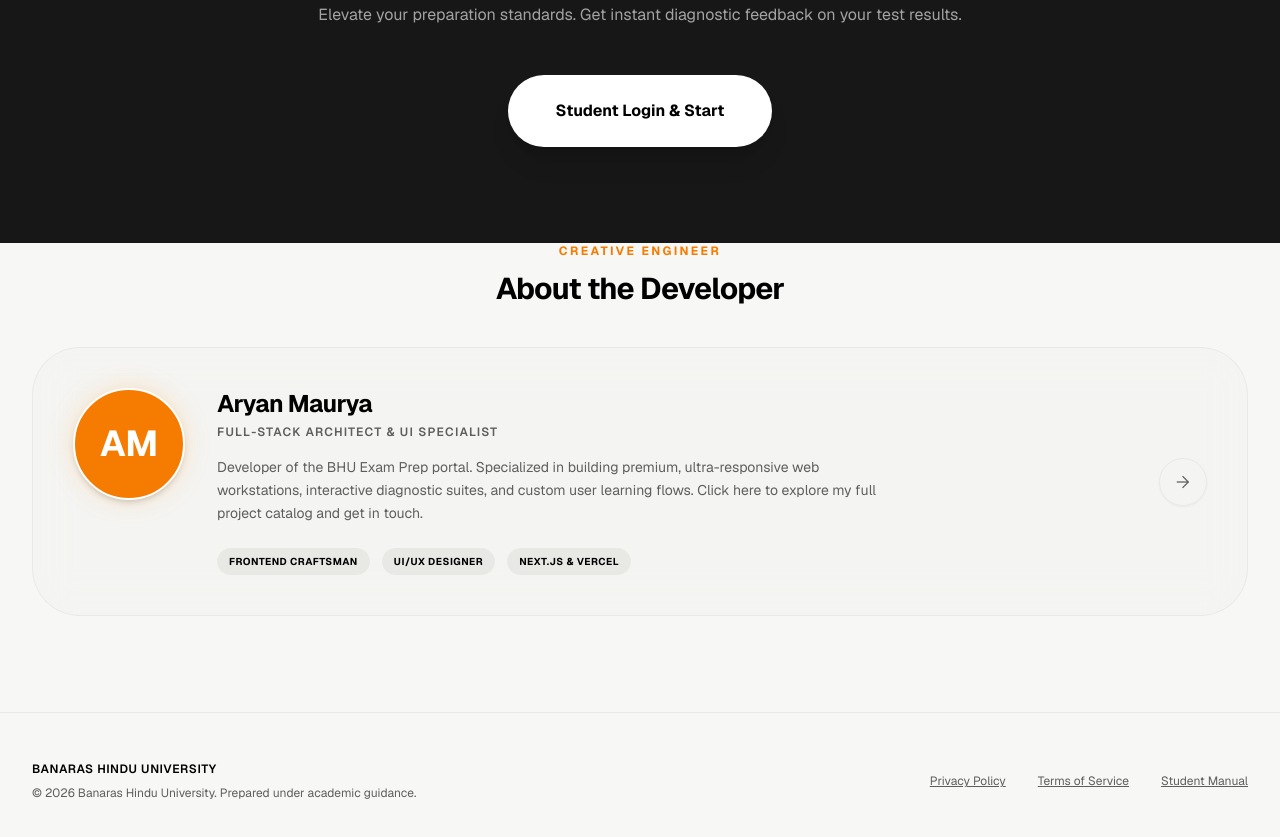
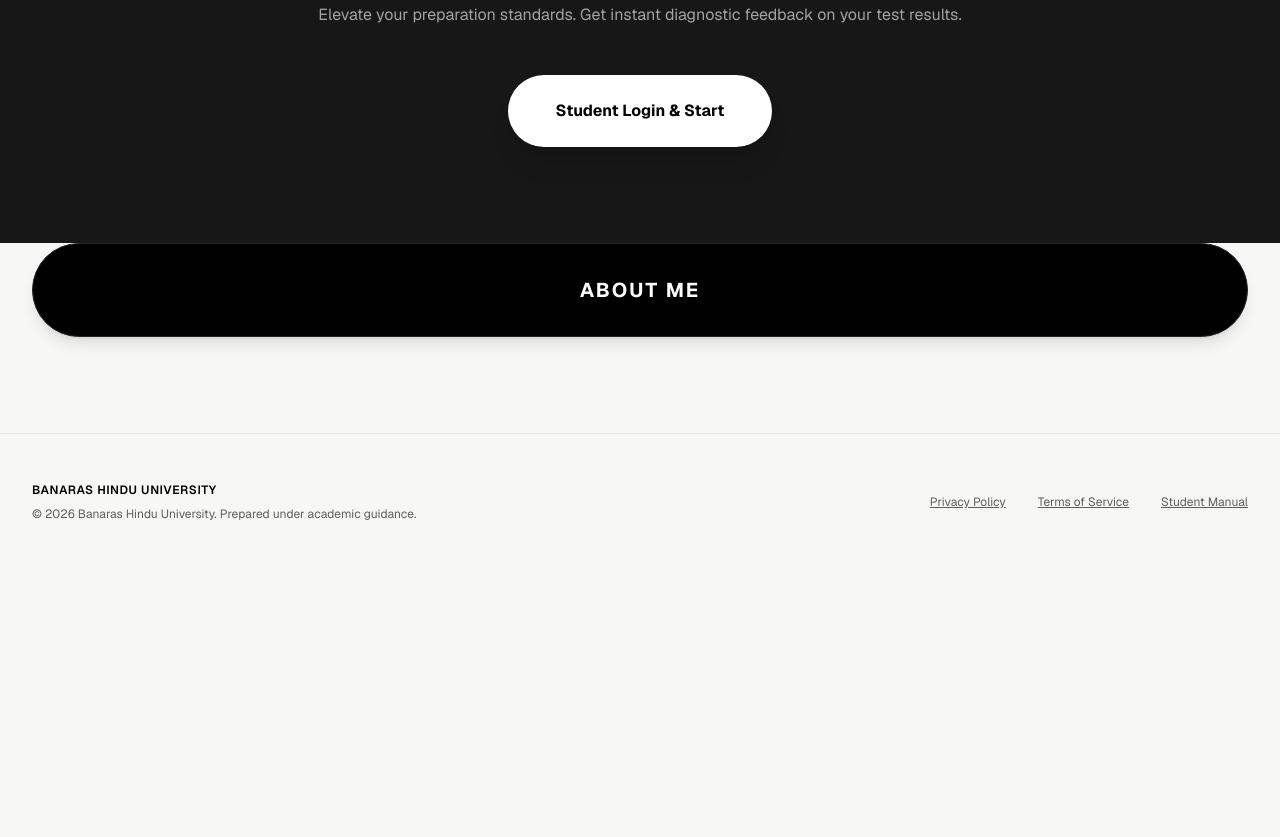
Before and after one commit to aryanRN2/BHU-EXAM, a website: page index.html in a window 1280 px wide. Shown: the part 2137-2974 px from the top of the page. After the commit the page ends 2707 px from the top, so only its background shows below. Drawn offline with nearby package versions, Linux system fonts and the light colour scheme.

```diff
--- a/index.html
+++ b/index.html
@@ -254,45 +254,8 @@
 
 <!-- About Developer Section -->
 <section id="developer" class="mb-24 max-w-container-max mx-auto px-padding-edge w-full">
-    <div class="text-center mb-10">
-        <h2 class="text-xs font-bold text-accent-bhu-saffron uppercase tracking-[0.2em] mb-3">CREATIVE ENGINEER</h2>
-        <p class="text-3xl font-bold text-primary tracking-tight">About the Developer</p>
-    </div>
-
-    <div onclick="window.location.href='https://me-aryan.vercel.app'" class="glass-panel p-8 sm:p-10 rounded-xl hover:shadow-xl hover:-translate-y-1 transition-all duration-300 cursor-pointer border border-border-subtle/80 flex flex-col md:flex-row items-center md:items-start gap-8 relative overflow-hidden group">
-        <!-- Background subtle glow -->
-        <div class="absolute inset-0 bg-gradient-to-r from-accent-bhu-saffron/5 via-accent-neural-purple/5 to-transparent opacity-0 group-hover:opacity-100 transition-opacity duration-500"></div>
-
-        <!-- Profile Avatar initials placeholder instead of picture -->
-        <div class="relative flex-shrink-0">
-            <div class="absolute inset-0 bg-accent-bhu-saffron/20 rounded-full blur-md group-hover:scale-110 transition-transform duration-300"></div>
-            <div class="relative w-24 h-24 sm:w-28 sm:h-28 rounded-full border-2 border-white bg-accent-bhu-saffron text-white flex items-center justify-center font-bold text-3xl sm:text-4xl shadow-md shrink-0 select-none">
-                AM
-            </div>
-        </div>
-
-        <!-- Info Content -->
-        <div class="flex-grow text-center md:text-left space-y-4 relative z-10">
-            <div>
-                <h3 class="text-2xl font-bold text-primary tracking-tight">Aryan Maurya</h3>
-                <p class="text-xs font-semibold text-secondary uppercase tracking-widest mt-1">Full-Stack Architect &amp; UI Specialist</p>
-            </div>
-
-            <p class="text-sm text-secondary max-w-2xl leading-relaxed">
-                Developer of the BHU Exam Prep portal. Specialized in building premium, ultra-responsive web workstations, interactive diagnostic suites, and custom user learning flows. Click here to explore my full project catalog and get in touch.
-            </p>
-
-            <div class="flex flex-wrap items-center justify-center md:justify-start gap-3 pt-2">
-                <span class="bg-primary/5 text-primary text-[10px] font-bold px-3 py-1.5 rounded-full uppercase tracking-wider">Frontend Craftsman</span>
-                <span class="bg-primary/5 text-primary text-[10px] font-bold px-3 py-1.5 rounded-full uppercase tracking-wider">UI/UX Designer</span>
-                <span class="bg-primary/5 text-primary text-[10px] font-bold px-3 py-1.5 rounded-full uppercase tracking-wider">Next.js &amp; Vercel</span>
-            </div>
-        </div>
-
-        <!-- Interactive indicator -->
-        <div class="flex-shrink-0 self-center hidden sm:flex w-12 h-12 rounded-full border border-border-subtle text-secondary items-center justify-center group-hover:bg-primary group-hover:text-white group-hover:scale-105 transition-all duration-300 shadow-sm">
-            <span class="material-symbols-outlined text-[20px] group-hover:translate-x-0.5 transition-transform">arrow_forward</span>
-        </div>
+    <div onclick="window.location.href='https://me-aryan.vercel.app'" class="bg-black text-white hover:bg-neutral-800 transition-all duration-300 py-6 sm:py-8 rounded-xl flex items-center justify-center cursor-pointer shadow-lg active:scale-[0.98] font-bold text-lg sm:text-xl uppercase tracking-widest text-center select-none border border-neutral-800">
+        About Me
     </div>
 </section>
 
```
Also changed, not shown: dashboard.html (+0 -16 lines).
